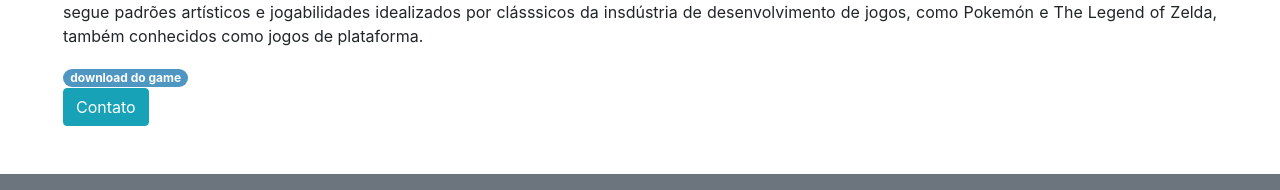
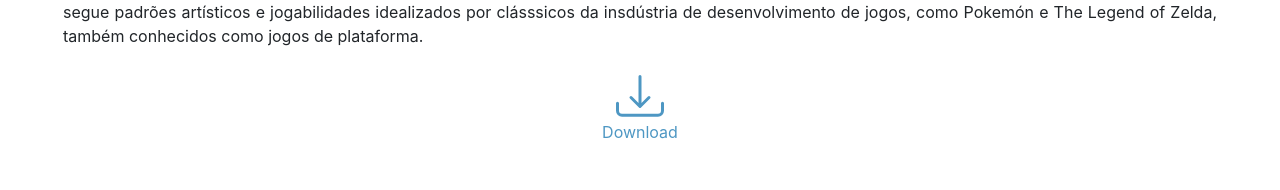
Before and after one commit to ifpi-picos/projeto-alt-f4, a Vue app: page /game in a window 1280 px wide. Shown: the part 256-446 px from the top of the page. Built offline with nearby package versions, Linux system fonts and the light colour scheme.

Commit message:
style iframe links

```diff
--- a/src/views/Game.vue
+++ b/src/views/Game.vue
@@ -4,9 +4,39 @@
       <h1>{{ game.title }}</h1>
       <h2>{{ game.subtitle }}</h2>
       <p class="text-justify">{{ game.description }}</p>
-      <a href="" class="badge badge-pill badge-primary">download do game</a>
-      <a :href="video" class="d-block mx-auto"></a>
-      <a href="/contato" class="btn btn-info mx-auto">Contato</a>
+      <div class="download my-4">
+        <a href="" class="d-flex justify-content-center bi bi-download"
+          ><svg
+            width="3em"
+            height="3em"
+            viewBox="0 0 16 16"
+            class="bi bi-download"
+            fill="currentColor"
+            xmlns="http://www.w3.org/2000/svg"
+          >
+            <path
+              fill-rule="evenodd"
+              d="M.5 9.9a.5.5 0 0 1 .5.5v2.5a1 1 0 0 0 1 1h12a1 1 0 0 0 1-1v-2.5a.5.5 0 0 1 1 0v2.5a2 2 0 0 1-2 2H2a2 2 0 0 1-2-2v-2.5a.5.5 0 0 1 .5-.5z"
+            />
+            <path
+              fill-rule="evenodd"
+              d="M7.646 11.854a.5.5 0 0 0 .708 0l3-3a.5.5 0 0 0-.708-.708L8.5 10.293V1.5a.5.5 0 0 0-1 0v8.793L5.354 8.146a.5.5 0 1 0-.708.708l3 3z"
+            /></svg
+        ></a>
+        <a href="" class="d-flex justify-content-center">Download</a>
+      </div>
+
+      <div class="video my-5">
+        <b-embed
+          type="iframe"
+          aspect="16by9"
+          src="https://www.youtube.com/embed/LWKaM3Awq6A"
+          allowfullscreen
+        ></b-embed>
+      </div>
+      <div class="d-flex contato">
+        <a href="/contato" class="justify-content-center btn btn-info mx-auto">Contato</a>
+      </div>
     </div>
   </div>
 </template>
@@ -20,7 +50,6 @@
         description:
           "O jogo Avelar Chronicles, conta a história de Avelar que é um pesquisador que viaja pela Caatinga Brasileira, catalogando as espécies de plantas e animais. No decorrer de sua viagem ele ajuda agricultores, incentivando uma produção sustentável, preparação para os períodos de chuva e ajudar a preservar a biodiversidade do bioma, evitando a caça de animais, queimadas e outros eventos. Avelar também registra os animais e plantas encontrados em dispositivo chamado Biodex, uma plataforma para cadastrar e ver às informações relevantes como fotos, características, e etc. O jogo segue padrões artísticos e jogabilidades idealizados por clásssicos da insdústria de desenvolvimento de jogos, como Pokemón e The Legend of Zelda, também conhecidos como jogos de plataforma.",
         download: "link de download",
-        video: "https://youtu.be/c_KC_Wek8o8",
       },
     };
   },
```
Also changed, not shown: src/views/Games.vue (+6 -1 lines).
